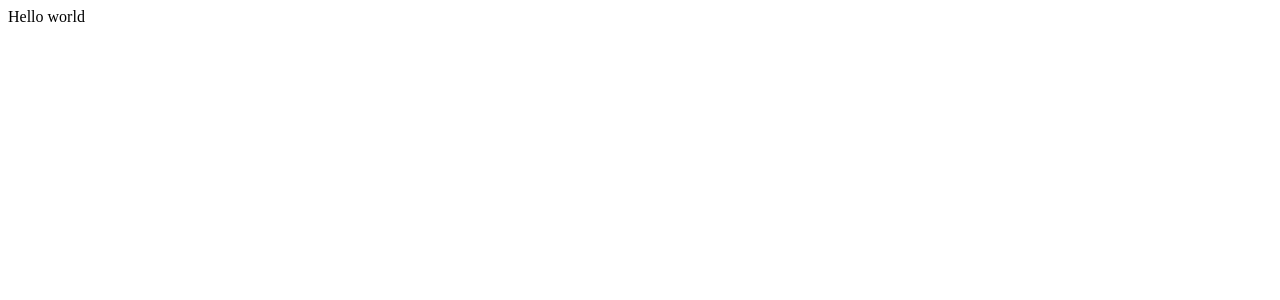
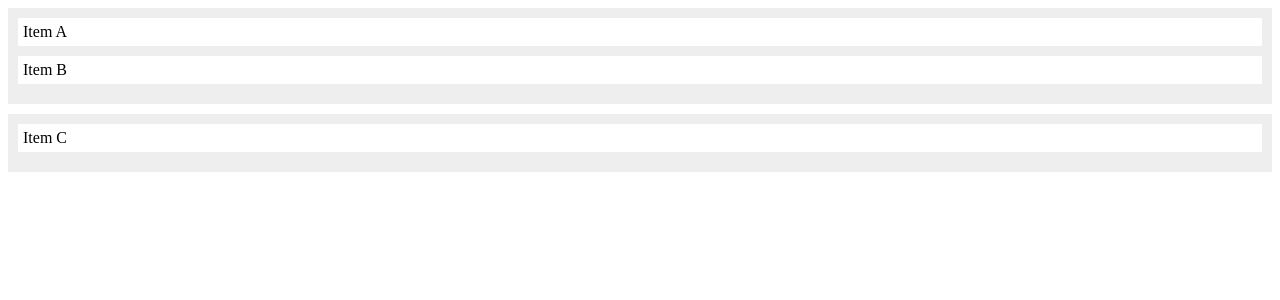
Before and after one commit to KadyrovSuleyman/wgg-test-task, a Vue app: page / in a window 1280 px wide. Shown: the top 300 px of the page. Built offline with nearby package versions, Linux system fonts and the light colour scheme.

Commit message:
drag item is work

```diff
--- a/src/app.vue
+++ b/src/app.vue
@@ -1,9 +1,11 @@
 <script setup lang="ts">
+
+import DraggableItem from './components/draggableItem.vue';
 
 </script>
 
 <template>
-  <div>Hello world</div>
+  <DraggableItem />
 </template>
 
 <style lang="scss">
--- /dev/null
+++ b/src/components/draggableItem.vue
@@ -0,0 +1,106 @@
+<script lang="ts">
+/* eslint-disable no-param-reassign */
+
+export default {
+  data() {
+    return {
+      items: [
+        {
+          id: 0,
+          title: 'Item A',
+          list: 1,
+        },
+        {
+          id: 1,
+          title: 'Item B',
+          list: 1,
+        },
+        {
+          id: 2,
+          title: 'Item C',
+          list: 2,
+        },
+      ],
+    };
+  },
+
+  computed: {
+    listOne() {
+      return this.items.filter((item) => item.list === 1);
+    },
+    listTwo() {
+      return this.items.filter((item) => item.list === 2);
+    },
+  },
+
+  methods: {
+    startDrag(evt, item) {
+      evt.dataTransfer.dropEffect = 'move';
+      evt.dataTransfer.effectAllowed = 'move';
+      evt.dataTransfer.setData('itemID', item.id);
+    },
+
+    onDrop(evt, list) {
+      const itemID = evt.dataTransfer.getData('itemID');
+      const item = this.items.find((item) => item.id === +itemID);
+      item.list = list;
+    },
+  },
+};
+
+</script>
+
+<template>
+
+  <div>
+    <div
+      class="drop-zone"
+      @drop="onDrop($event, 1)"
+      @dragover.prevent
+      @dragenter.prevent
+    >
+      <div
+        v-for="item in listOne"
+        :key="item.title"
+        class="drag-el"
+        draggable="true"
+        @dragstart="startDrag($event, item)"
+      >
+        {{ item.title }}
+      </div>
+    </div>
+    <div
+      class="drop-zone"
+      @drop="onDrop($event, 2)"
+      @dragover.prevent
+      @dragenter.prevent
+    >
+      <div
+        v-for="item in listTwo"
+        :key="item.title"
+        class="drag-el"
+        draggable="true"
+        @dragstart="startDrag($event, item)"
+      >
+        {{ item.title }}
+      </div>
+    </div>
+  </div>
+
+</template>
+
+<style lang="scss">
+
+  .drop-zone {
+    background-color: #eee;
+    margin-bottom: 10px;
+    padding: 10px;
+  }
+
+  .drag-el {
+    background-color: #fff;
+    margin-bottom: 10px;
+    padding: 5px;
+  }
+
+</style>
```
